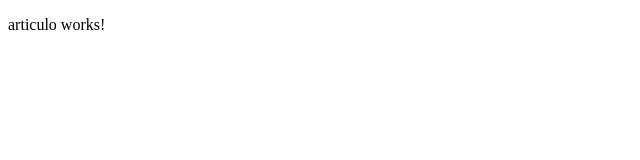
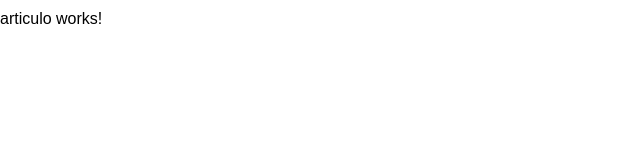
Before and after one commit to LisoProgrammer/blog_front, an Angular app: page / in a window 1280 px wide. Shown: the top 160 px of the page, without its empty margins (0-640 px from the left). Built offline with nearby package versions, Linux system fonts and the light colour scheme.

Commit message:
Estilos globales

```diff
--- a/src/styles.css
+++ b/src/styles.css
@@ -1 +1,23 @@
 /* You can add global styles to this file, and also import other style files */
+* {
+    box-sizing: border-box;
+    margin: 0;
+    font-family: sans-serif;
+}
+:root{
+    --max-width-big-screen: 1000px;
+}
+.flex {
+    display: flex;
+    width: 100%;
+}
+.center {
+    justify-content: center;
+    align-items: center;
+}
+.space-between{
+    justify-content: space-between;
+}
+p{
+    margin: 10px 0px;
+}
```
